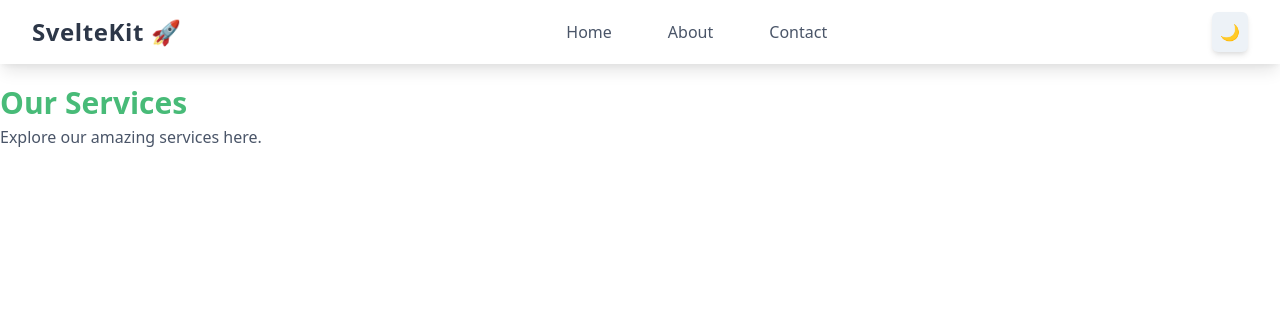
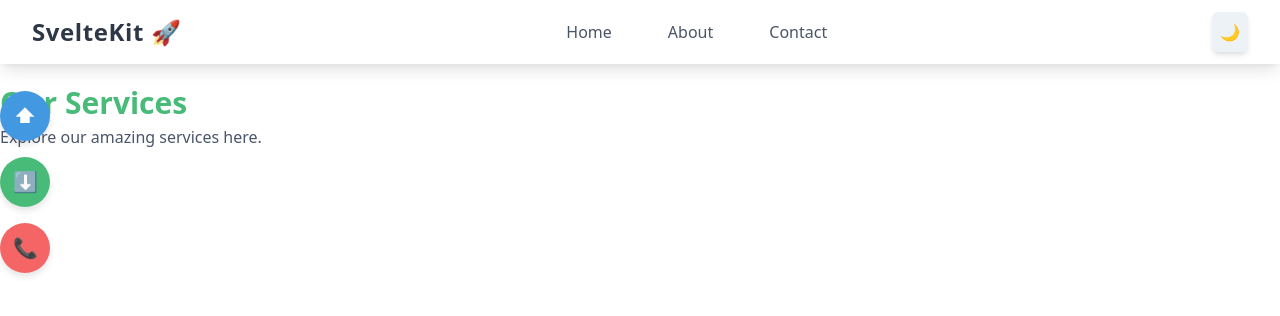
Before and after one commit to rajat-211990/svelte-test-prj, a SvelteKit app: page /services in a window 1280 px wide. Shown: the top 316 px of the page. Built offline with nearby package versions, Linux system fonts and the light colour scheme.

Commit message:
added the floating buttons and tested

```diff
--- /dev/null
+++ b/src/components/FloatingButtons.svelte
@@ -0,0 +1,57 @@
+<script>
+  import { onMount } from "svelte";
+  import { goto } from "$app/navigation"; // For navigating to contact page
+
+  // Scroll to top function
+  function scrollToTop() {
+    window.scrollTo({ top: 0, behavior: "smooth" });
+  }
+
+  // Scroll to bottom function
+  function scrollToBottom() {
+    window.scrollTo({ top: document.body.scrollHeight, behavior: "smooth" });
+  }
+
+  // Navigate to contact page
+  function goToContact() {
+    goto("/contact");
+  }
+</script>
+
+<!-- Floating Button Container -->
+<div class="fixed bottom-1/2 right-6 transform translate-y-1/2 flex flex-col space-y-4 z-50">
+
+  <!-- Scroll to Top -->
+  <button on:click={scrollToTop}
+          class="fab bg-blue-500 hover:bg-blue-700 text-white">
+    ⬆
+  </button>
+
+  <!-- Scroll to Bottom -->
+  <button on:click={scrollToBottom}
+          class="fab bg-green-500 hover:bg-green-700 text-white">
+    ⬇
+  </button>
+
+  <!-- Contact Page -->
+  <button on:click={goToContact}
+          class="fab bg-red-500 hover:bg-red-700 text-white">
+    📞
+  </button>
+
+</div>
+
+<style>
+  .fab {
+    width: 50px;
+    height: 50px;
+    border-radius: 50%;
+    display: flex;
+    align-items: center;
+    justify-content: center;
+    font-size: 20px;
+    font-weight: bold;
+    box-shadow: 0 4px 6px rgba(0, 0, 0, 0.1);
+    transition: all 0.3s ease-in-out;
+  }
+</style>
--- a/src/routes/+layout.svelte
+++ b/src/routes/+layout.svelte
@@ -4,9 +4,11 @@
   import "../app.css";
   import DarkModeToggle from "../components/DarkModeToggle.svelte";
   import Navbar from "../components/Navbar.svelte";
+  import FloatingButtons from "../components/FloatingButtons.svelte";
 
 </script>
 <Navbar />
+<FloatingButtons class="pt-200" />
 
 <!-- Add padding to push content below the navbar -->
 <div class="pt-20">
--- a/src/routes/+page.svelte
+++ b/src/routes/+page.svelte
@@ -1,12 +1,35 @@
-<h1 class="text-3xl text-blue-600 font-bold">Welcome to SvelteKit!</h1>
-<p class="text-gray-700">If you see this, your app is working correctly.</p>
-<h1 class="text-3xl text-blue-600 font-bold">Welcome to SvelteKit!</h1>
-<h1 class="text-3xl text-blue-600 font-bold">Welcome to SvelteKit!</h1>
-<p class="text-gray-700">This is the home page.</p>
+<script>
+  import { onMount } from "svelte";
 
-<!-- Navigate to Services Page -->
-<a href="/services">
-  <button class="mt-4 px-6 py-2 bg-blue-500 text-white rounded-md shadow-md hover:bg-blue-700 transition duration-300">
-    Go to Services
-  </button>
-</a>
+  let loremText = "";
+
+  // Load the lorem text from static file
+  onMount(async () => {
+    const response = await fetch("/lorem.txt");
+    loremText = await response.text();
+  });
+</script>
+
+<div class="text-center p-10">
+  <h1 class="text-4xl text-blue-600 font-extrabold">Welcome to SvelteKit! 🚀</h1>
+  <p class="text-gray-700 text-lg mt-2">If you see this, your app is working correctly.</p>
+
+  <h1 class="text-3xl text-blue-500 font-bold mt-6">Explore Our Features</h1>
+  <p class="text-gray-700 text-lg">This is the home page with added content for scrolling.</p>
+
+  <!-- Navigate to Services Page -->
+  <a href="/services">
+    <button class="mt-6 px-6 py-3 bg-blue-500 text-white rounded-md shadow-md hover:bg-blue-700 transition duration-300">
+      Go to Services
+    </button>
+  </a>
+</div>
+
+<!-- Long Scrollable Text -->
+<div class="p-6 max-w-3xl mx-auto text-lg leading-relaxed mt-10">
+  {#if loremText}
+    <pre class="whitespace-pre-wrap text-gray-800 dark:text-gray-200">{loremText}</pre>
+  {:else}
+    <p>Loading content...</p>
+  {/if}
+</div>
```
Also changed, not shown: static/lorem.txt (added).
